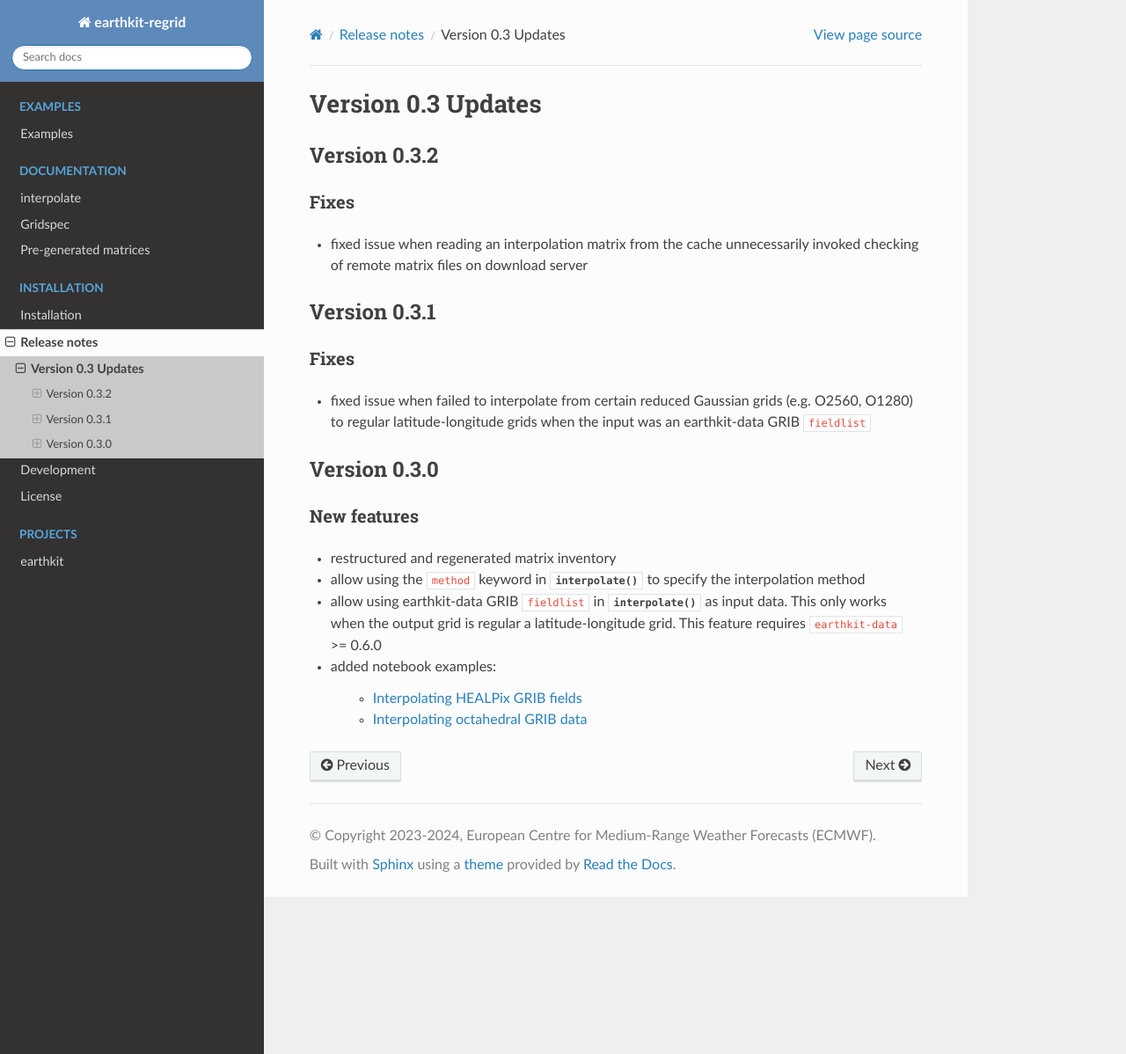
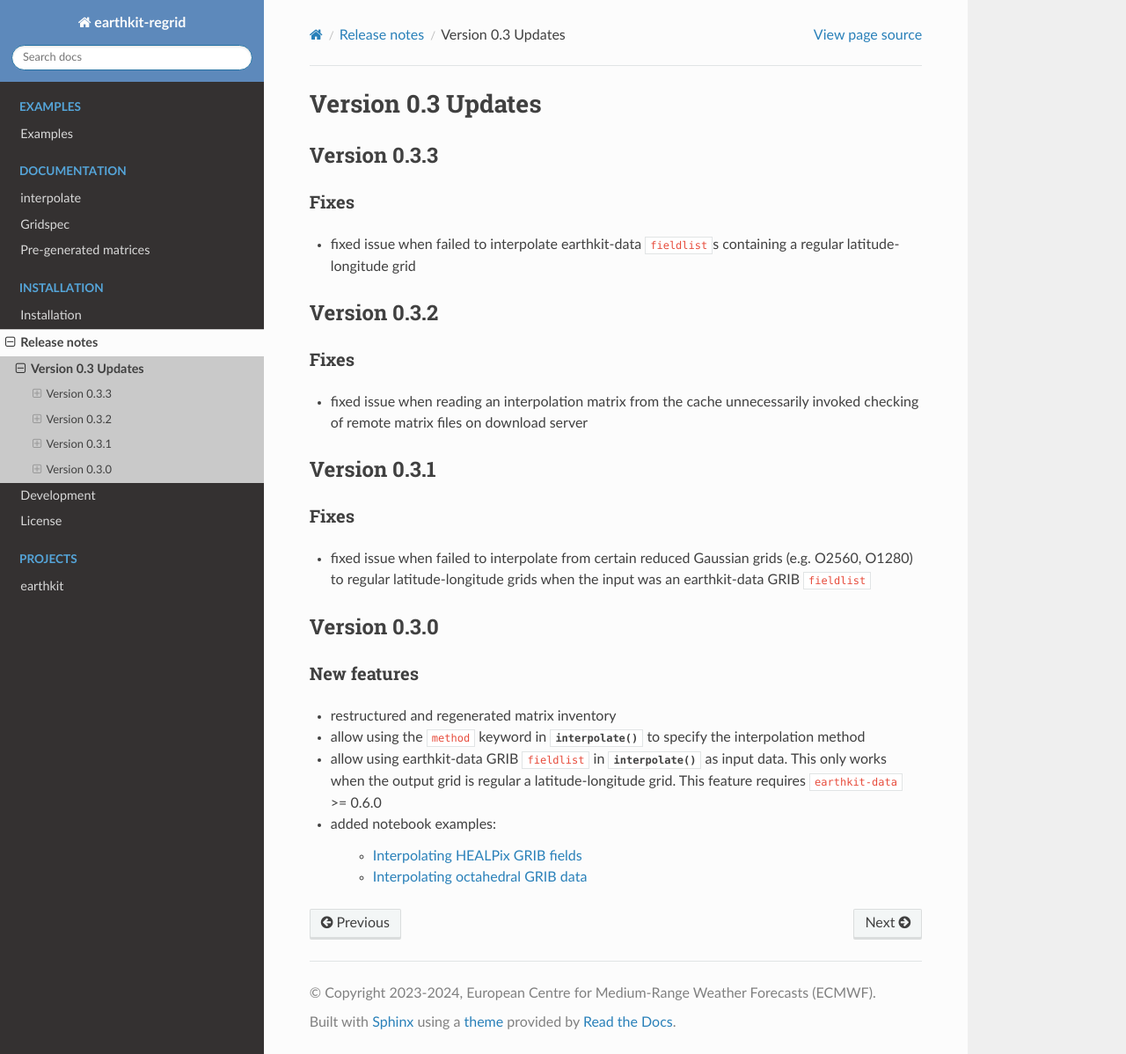
Before and after one commit to ecmwf/earthkit-regrid, a Sphinx documentation site: the page built from docs/release_notes/version_0.3_updates.rst, in a window 1280 px wide and 1198 px high. Shown: the whole window at 88% size. Built offline with Sphinx 7.4.7 and the Read the Docs theme 2.0.0, drawn with Linux system fonts in a browser that asks for light colours; cross-references to code outside the pages are shown as plain code.

Commit message:
Fix regular_ll fieldlist interpolation

```diff
--- a/docs/release_notes/version_0.3_updates.rst
+++ b/docs/release_notes/version_0.3_updates.rst
@@ -1,5 +1,13 @@
 Version 0.3 Updates
 /////////////////////////
+
+
+Version 0.3.3
+===============
+
+Fixes
+++++++++++++++++
+- fixed issue when failed to interpolate earthkit-data :xref:`fieldlist`\ s containing a regular latitude-longitude grid
 
 
 Version 0.3.2
@@ -7,7 +15,7 @@ Version 0.3.2
 
 Fixes
 ++++++++++++++++
-- fixed issue when  reading an interpolation matrix from the cache unnecessarily invoked checking of remote matrix files on download server
+- fixed issue when reading an interpolation matrix from the cache unnecessarily invoked checking of remote matrix files on download server
 
 
 Version 0.3.1
```
